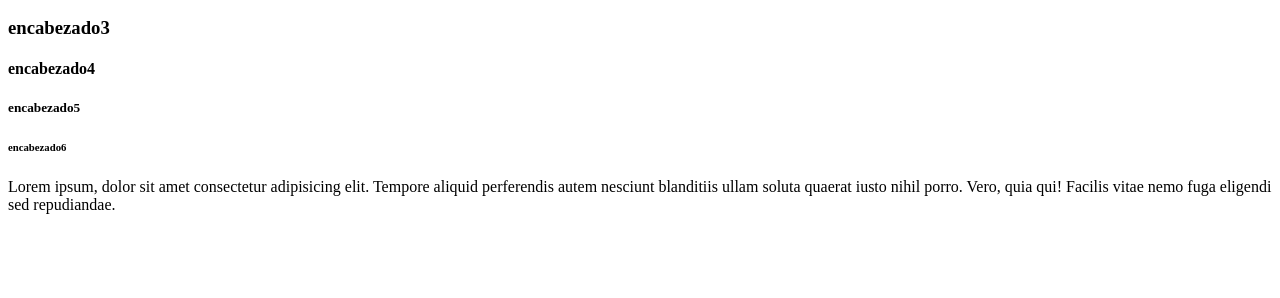
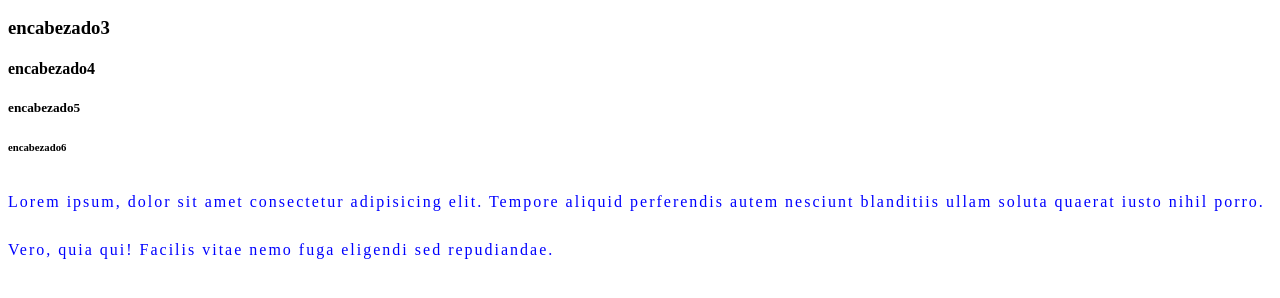
Before and after one commit to AlexanderTovMtz/generation_bootcamp, a plain HTML site: page generation_html/intro_aplicaciones_web/index.html in a window 1280 px wide. Shown: the part 110-408 px from the top of the page. Drawn offline with Linux system fonts and the light colour scheme.

Commit message:
mi primer pagina completa

```diff
--- /dev/null
+++ b/generation_html/intro_aplicaciones_web/assets/css/estilos.css
@@ -0,0 +1,5 @@
+p {
+    color: blue;
+    letter-spacing: 2px;
+    line-height: 3;
+}
--- a/generation_html/intro_aplicaciones_web/index.html
+++ b/generation_html/intro_aplicaciones_web/index.html
@@ -1,6 +1,7 @@
 <!DOCTYPE html>
 <html lang="en">
 <head>
+    <link rel = "stylesheet" href = "assets/css/estilos.css"/>
     <!--<meta charset="UTFF-8">-->
     <meta charset="UTF-8">
     <meta http-equiv="X-UA-Compatible" content="IE=edge">
@@ -18,6 +19,8 @@
 
     <p> <!-- para agregar texto</p> --> Lorem ipsum, dolor sit amet consectetur adipisicing elit. Tempore aliquid perferendis autem nesciunt blanditiis ullam soluta quaerat iusto nihil porro. Vero, quia qui! Facilis vitae nemo fuga eligendi sed repudiandae. </p>
 
+    <script src="assets/js/main.js"></script>
+
 
 </body>
 </html>
```
Also changed, not shown: generation_html/intro_aplicaciones_web/assets/js/main.js (added).
